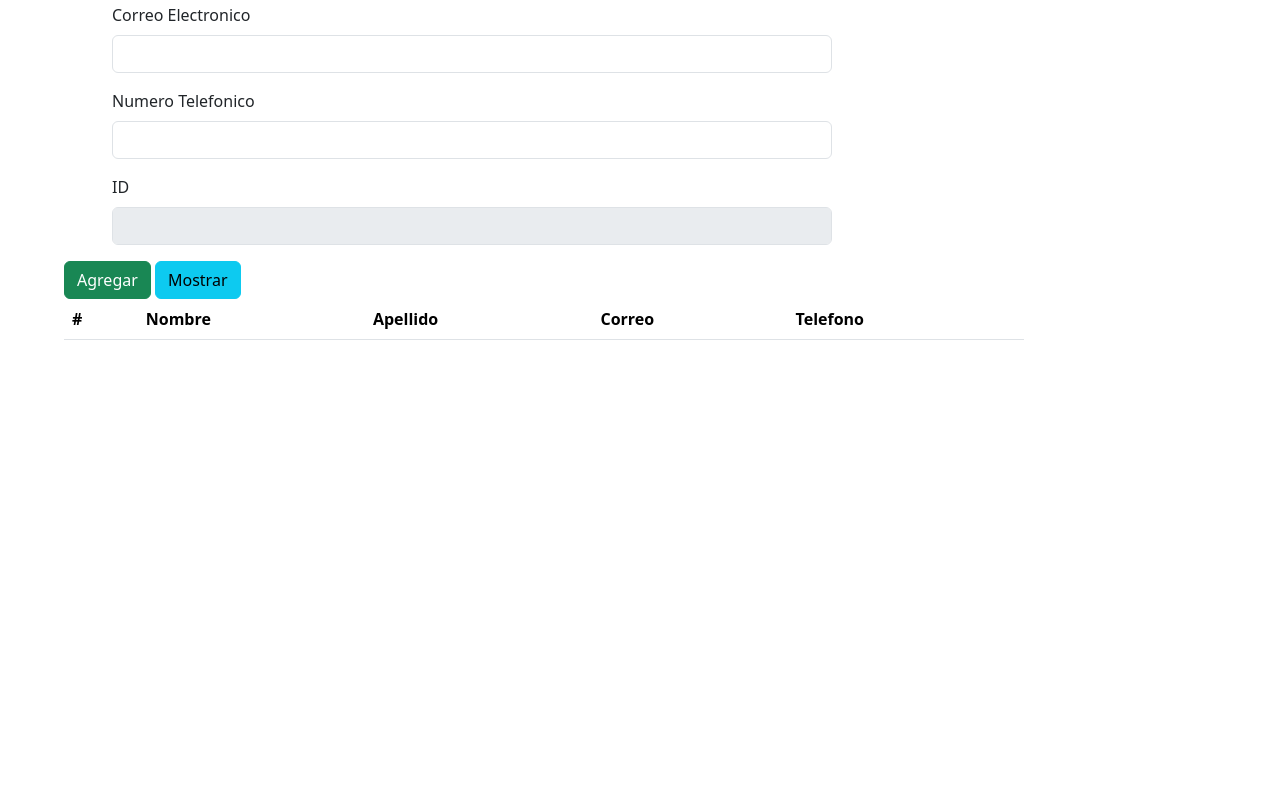
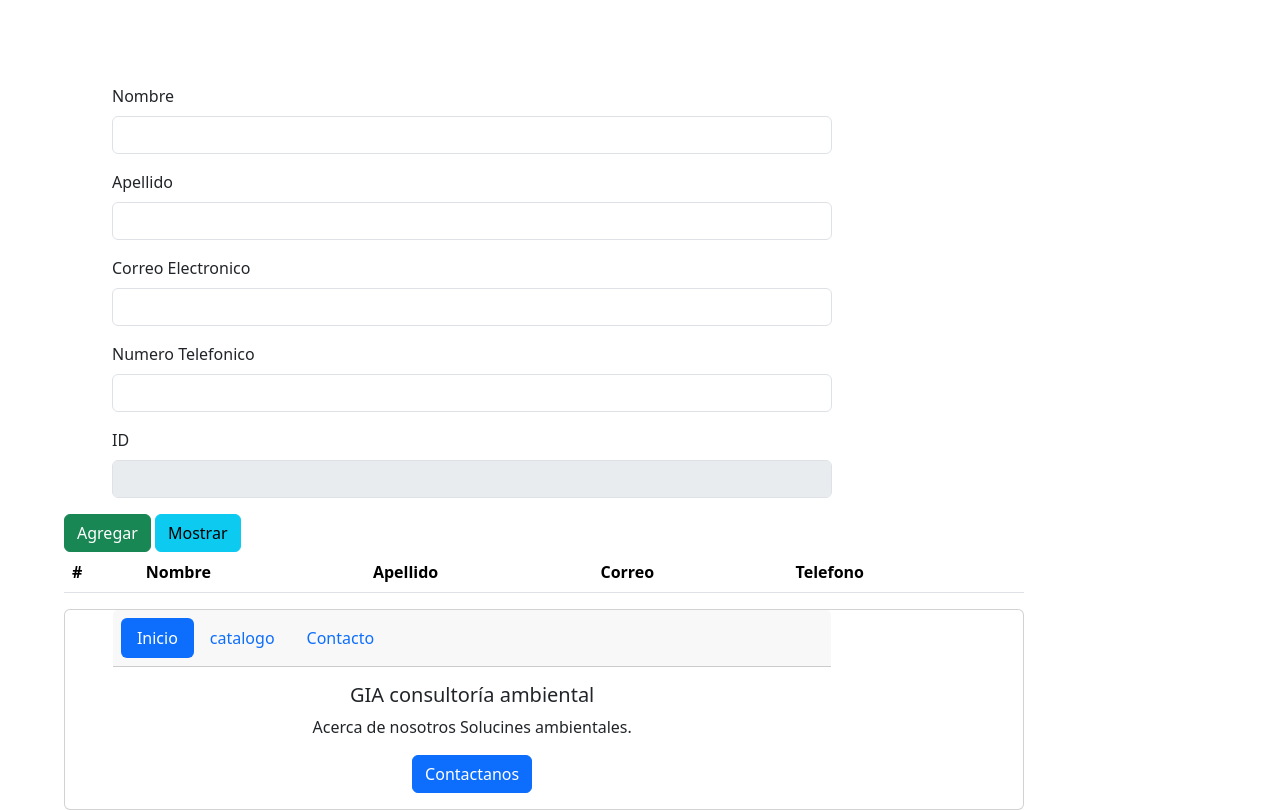
Before and after one commit to pacohuerta27/Proyecto2-CRUD, a plain HTML site: page index.html in a window 1280 px wide. Shown: the part 209-1019 px from the top of the page. Before the commit the page ends 800 px from the top, so only its background shows below. Drawn offline with nearby package versions, Linux system fonts and the light colour scheme.

Commit message:
Septimo cambio

```diff
--- a/index.html
+++ b/index.html
@@ -10,6 +10,7 @@
 </head>
 <body>
     <header>
+
         <ul class="nav nav-pills">
             <li class="nav-item">
               <a class="nav-link active" aria-current="page" href="#">Activo</a>
@@ -25,6 +26,7 @@
             </li>
           </ul>
         </header>
+        <h1 class="card-header" style="margin: 8%;">Lista de clientes GIA consultoria ambiental</h1>
         <div class="container-mt-5">
             <section class="row">
              <article class="col">
@@ -70,6 +72,28 @@
              </article>
             </section>
         </div>
+        <footer>
+            <div class="card text-center">
+              <div class="card-header">
+                <ul class="nav nav-pills card-header-pills">
+                  <li class="nav-item">
+                    <a class="nav-link active" href="#">Inicio</a>
+                  </li>
+                  <li class="nav-item">
+                    <a class="nav-link" href="#">catalogo</a>
+                  </li>
+                  <li class="nav-item">
+                    <a class="nav-link" href="#">Contacto</a>
+                  </li>
+                </ul>
+              </div>
+              <div class="card-body">
+                <h5 class="card-title">GIA consultoría ambiental</h5>
+                <p class="card-text">Acerca de nosotros Solucines ambientales.</p>
+                <a href="#" class="btn btn-primary">Contactanos</a>
+              </div>
+
+          </footer>
     <script src="./js/localstorage.js"></script>
 </body>
 </html>
```
